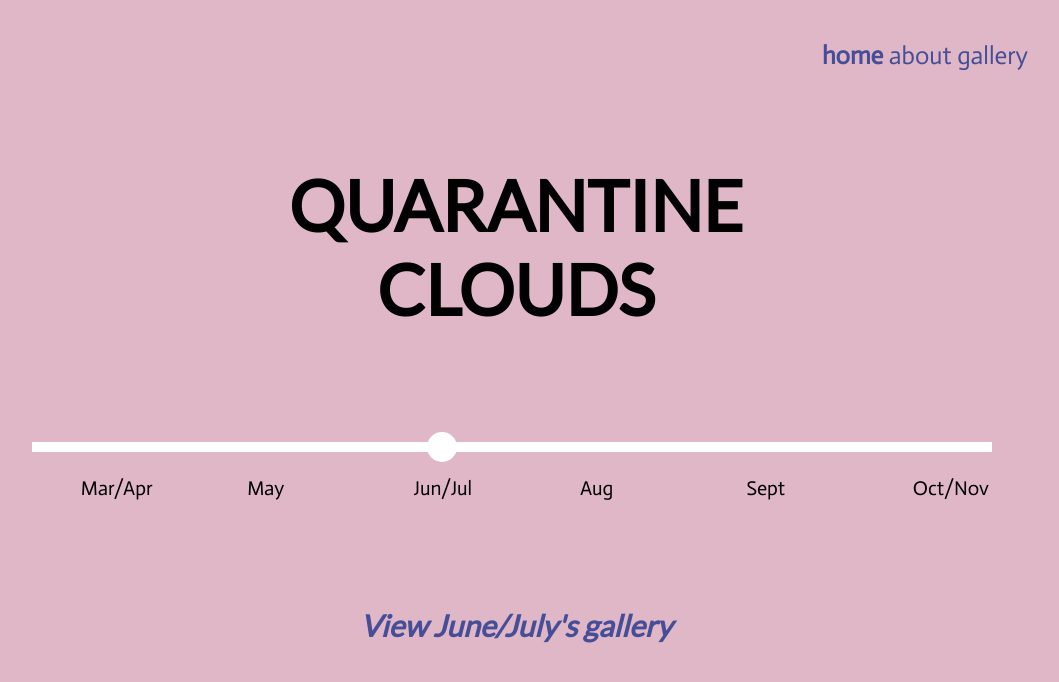
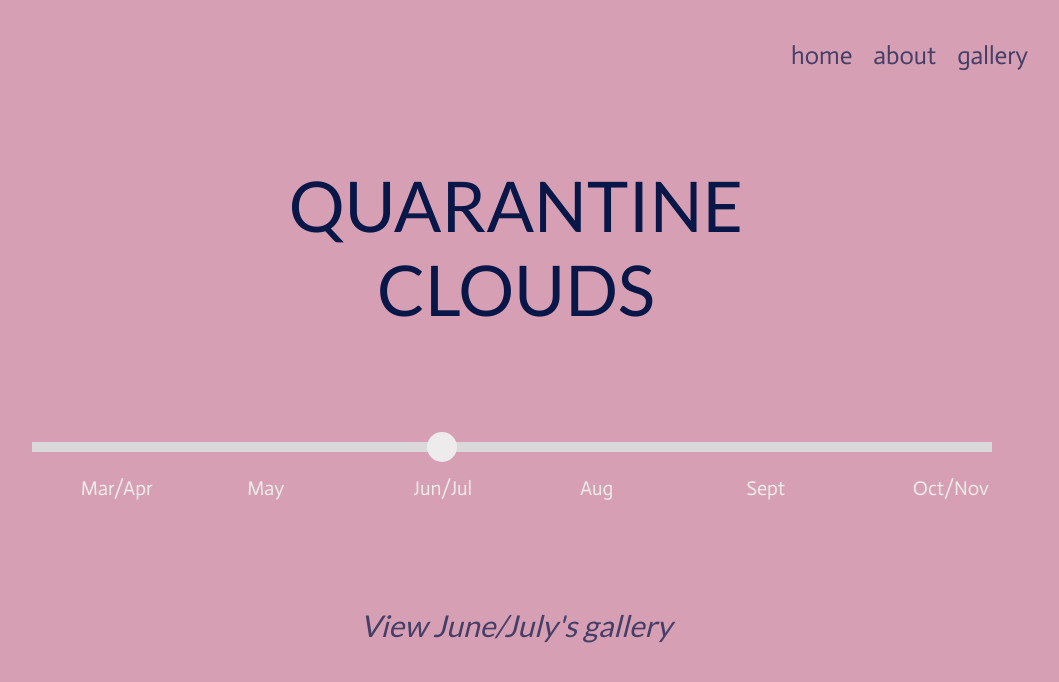
Before and after one commit to jenniferyang818/quarantine-clouds, a plain HTML site: page index.html in a window 1280 px wide. Shown: the whole page, without its empty margins (124-1183 px from the left). Drawn offline with Linux system fonts and the light colour scheme.

Commit message:
spacing changes, color changes, other changes

```diff
--- a/assets/css/gallerystyle.css
+++ b/assets/css/gallerystyle.css
@@ -10,13 +10,13 @@ body {
         background-color: #96b1f5;
     }
     25% {
-        background-color: #c7a9eb;
+        background-color: #b88feb;
     }
     50% {
-        background-color: #f2c2ac;
+        background-color: #eeaa8a;
     }
     75% {
-        background-color: #c7a9eb;
+        background-color: #b88feb;
     }
     100% {
         background-color: #96b1f5;
@@ -24,16 +24,24 @@ body {
 
 }
 
-#header {
-    font-family: 'Actor', sans-serif;
+.header {
+    font-family: 'Actor', sans-serif; font-style: normal; font-weight: 500;
     display: inline;
     font-size: 25px;
     position: absolute;
     top: 5%;
     right: 10%;
 }
+#home {
+    position: relative;
+    right: 15%;
+}
+#about {
+    position: relative;
+    right: 7.5%;
+}
 h1 {
-    font-family: 'Lato', sans-serif;
+    font-family: 'Lato', sans-serif; font-style: normal; font-weight: 500;
     font-size: 70px;
     text-align: center;
     position: absolute;
@@ -42,7 +50,7 @@ h1 {
     transform: translateX(-50%);
 }
 h2 {
-    font-family: 'Lato', sans-serif;
+    font-family: 'Lato', sans-serif; font-style: normal; font-weight: 500;
     font-size: 20px;
     font-style: italic;
     text-align: center;
@@ -59,7 +67,7 @@ h2 {
     left: 50%;
 } */
 p {
-    font-family: 'Actor', sans-serif;
+    font-family: 'Actor', sans-serif; font-style: normal; font-weight: 500;
     text-align: center;
     width: 400px;
     position: absolute;
--- a/assets/css/monthstyle.css
+++ b/assets/css/monthstyle.css
@@ -4,16 +4,25 @@ body {
     background-image: url(../pics/img/home.png);
     transition: opacity 2s;
 }
-#header {
-    font-family: 'Actor', sans-serif;
+.header {
+    font-family: 'Actor', sans-serif; font-style: normal; font-weight: 500;
     display: inline;
     font-size: 25px;
     position: absolute;
     top: 5%;
     right: 10%;
 }
+#home {
+    position: relative;
+    right: 15%;
+}
+#about {
+    position: relative;
+    right: 7.5%;
+}
 h1 {
-    font-family: 'Lato', sans-serif;
+    font-family: 'Lato', sans-serif; font-style: normal; font-weight: 500;
+    color: #021144;
     font-size: 60px;
     text-align: center;
     position: absolute;
@@ -22,7 +31,8 @@ h1 {
     transform: translateX(-50%);
 }
 h2 {
-    font-family: 'Lato', sans-serif;
+    font-family: 'Lato', sans-serif; font-style: normal; font-weight: 500;
+    color: #021144;
     font-size: 20px;
     font-style: italic;
     text-align: center;
@@ -35,7 +45,7 @@ h2 {
     transform: translateX(-50%); */
 }
 h3 {
-    font-family: 'Actor', sans-serif;
+    font-family: 'Actor', sans-serif; font-style: normal; font-weight: 500;
     text-align: center;
 }
 .item1 {
@@ -61,6 +71,8 @@ h3 {
     top: 75%;
     left: 10%;
     width: 300px;
+    color: black;
+    opacity: 0.7;
 }
 .date2 {
     position: absolute;
@@ -69,7 +81,8 @@ h3 {
     top: 75%;
     left: 40%;
     width: 300px;
-
+    color: black;
+    opacity: 0.7;
 }
 .date3 {
     position: absolute;
@@ -78,6 +91,8 @@ h3 {
     top: 75%;
     left: 70%;
     width: 300px;
+    color: black;
+    opacity: 0.7;
 }
 .navbar-item {
     opacity: 0.7;
--- a/assets/css/style.css
+++ b/assets/css/style.css
@@ -10,13 +10,13 @@ body {
         background-color: #96b1f5;
     }
     25% {
-        background-color: #c7a9eb;
+        background-color: #b88feb;
     }
     50% {
-        background-color: #f2c2ac;
+        background-color: #eeaa8a;
     }
     75% {
-        background-color: #c7a9eb;
+        background-color: #b88feb;
     }
     100% {
         background-color: #96b1f5;
@@ -25,7 +25,8 @@ body {
 }
 h1 {
     animation: fadeIn ease 2s;
-    font-family: 'Lato', sans-serif;
+    font-family: 'Lato', sans-serif; font-style: normal; font-weight: 500;
+    color: #081748;
     font-size: 70px;
     text-align: center;
     position: absolute;
@@ -42,8 +43,9 @@ h1 {
     }
 }
 h2 {
-    font-family: 'Lato', sans-serif;
+    font-family: 'Lato', sans-serif; font-style: normal; font-weight: 500;
     font-size: 30px;
+    color: #081748;
     text-align: center;
     font-style: italic;
     position: absolute;
@@ -54,13 +56,20 @@ h2 {
 }
 
 .header {
-    font-family: 'Actor', sans-serif;
+    font-family: 'Actor', sans-serif; font-style: normal; font-weight: 500;
     display: inline;
     font-size: 25px;
     position: absolute;
     top: 5%;
     right: 10%;
-
+}
+#home {
+    position: relative;
+    right: 15%;
+}
+#about {
+    position: relative;
+    right: 7.5%;
 }
 
 .slidecontainer {
@@ -71,7 +80,7 @@ h2 {
     appearance: none;
     width: 75%;
     height: 10px;
-    background: #FFFFFF;
+    background: rgb(218, 216, 216); ;
     outline: none;
 
     position: absolute;
@@ -86,63 +95,64 @@ h2 {
     height: 30px;
     border-radius: 90px;
 
-    background: #ffffff;
+    background: rgb(237, 235, 235);
     opacity: 1;
     cursor: pointer;
 }
   .slider::-moz-range-thumb {
     width: 30px;
     height: 30px;
-    background: #ffffff;
+    background: rgb(237, 235, 235);
     cursor: pointer;
   }
 
 p {
-    font-family: 'Actor', sans-serif;
+    font-family: 'Actor', sans-serif; font-style: normal; font-weight: 500;
     font-size: 20px;
     text-align: center;
 
 }
-#home {
-    font-weight: bolder;
-}
-#about {
 
-}
 #mar {
     position: absolute;
     top: 57%;
     left: 16%;
+    color: rgb(237, 235, 235);
 }
  #may {
     position: absolute;
     top: 57%;
     left: 29%;
+    color: rgb(237, 235, 235);
 }
 #jun {
     position: absolute;
     top: 57%;
     left: 42%;
+    color: rgb(237, 235, 235);
 }
 #aug {
     position: absolute;
     top: 57%;
     left: 55%;
+    color: rgb(237, 235, 235);
 }
 #sept {
     position: absolute;
     top: 57%;
     left: 68%;
+    color: rgb(237, 235, 235);
 }
 #oct {
     position: absolute;
     top: 57%;
     left: 81%;
+    color: rgb(237, 235, 235);
 }
 #go, .navbar-item {
    opacity: 0.7;
    text-decoration: none;
-   color: #062383;
+   color: #081748;
    /* animation: bounce 2s infinite alternate;   */
 }
 /* @keyframes bounce {
```
Also changed, not shown: about.html (+4 -4 lines), aug.html (+5 -5 lines), gallery.html (+5 -5 lines), junejuly.html (+5 -5 lines), marchapril.html (+5 -5 lines), may.html (+5 -5 lines), octnov.html (+5 -5 lines), sept.html (+5 -5 lines), 2 other files.
